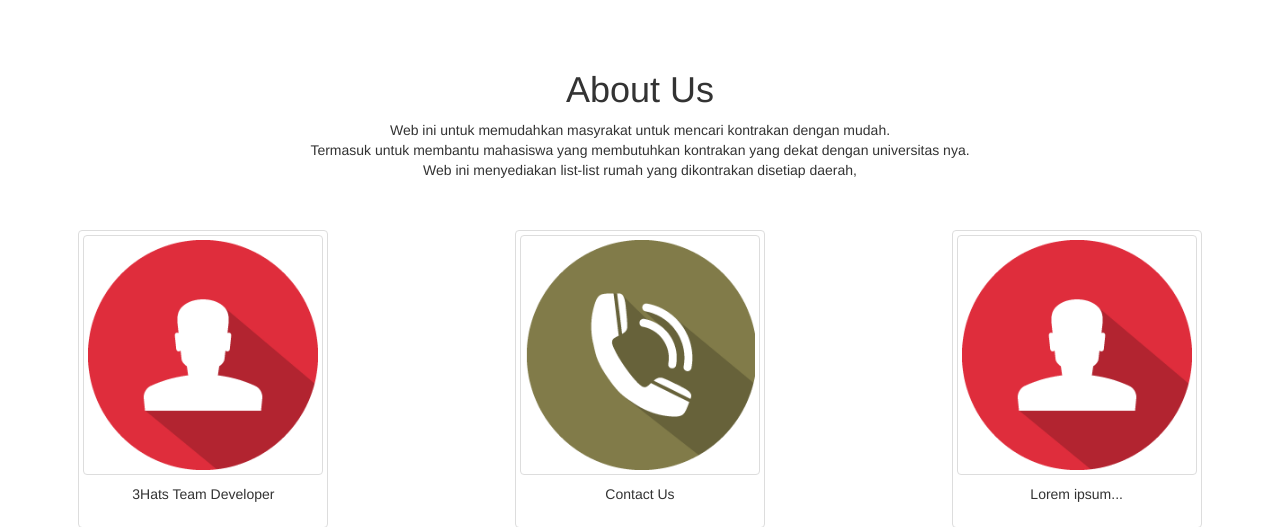
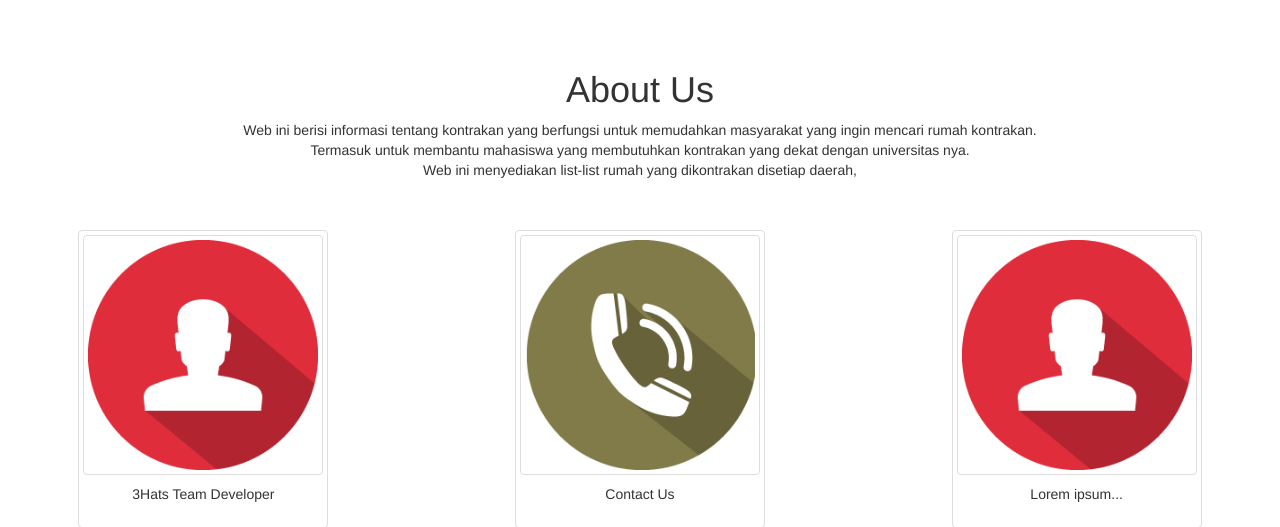
Before and after one commit to CruthOver/E-Kontrakan, a PHP site: page /AboutUs.php in a window 1280 px wide. Shown: the part 52-579 px from the top of the page. Run offline with PHP 8.4, Linux system fonts and the light colour scheme.

Commit message:
EditText

```diff
--- a/AboutUs.php
+++ b/AboutUs.php
@@ -76,7 +76,7 @@
 	</nav>
 	<div class="container text-center">
 		<h1>About Us</h1>
-		<p>Web ini untuk memudahkan masyrakat untuk mencari kontrakan dengan mudah.<br> Termasuk untuk membantu mahasiswa yang membutuhkan kontrakan
+		<p>Web ini berisi informasi tentang kontrakan yang berfungsi untuk memudahkan masyarakat yang ingin mencari rumah kontrakan.<br> Termasuk untuk membantu mahasiswa yang membutuhkan kontrakan
 		yang dekat dengan universitas nya. <br>Web ini menyediakan list-list rumah yang dikontrakan disetiap daerah, </p>
 	</div><br><br>
 <center>
```
